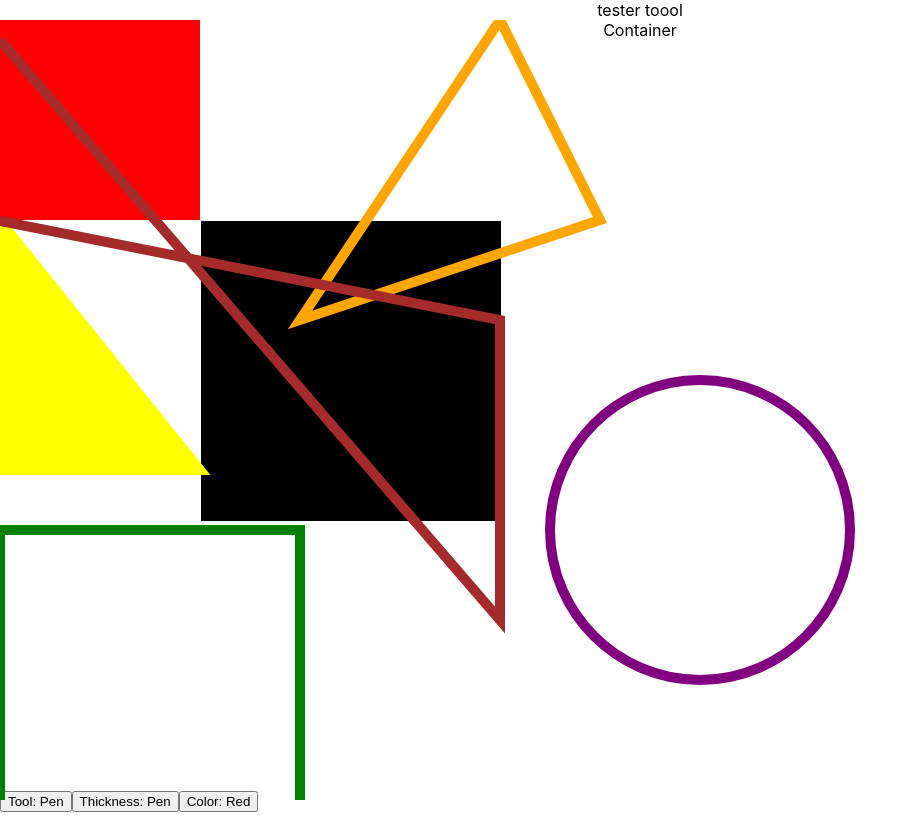
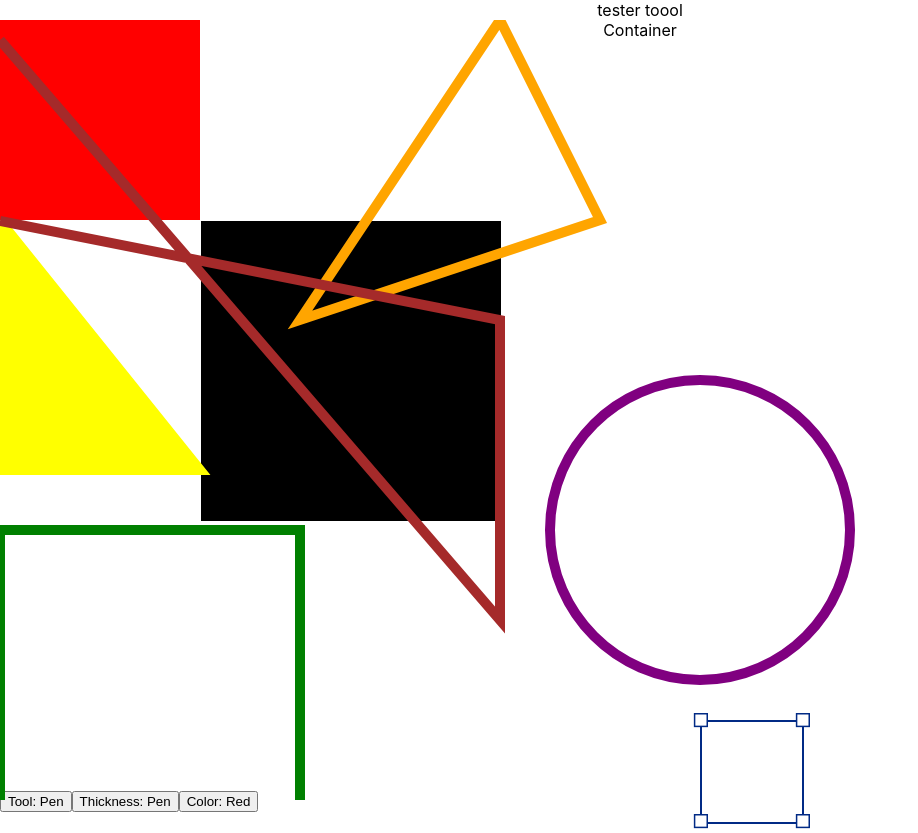
Before and after one commit to ivanbrunogaston23gmailcom/drawingTools, a React (Create React App) app: page / in a window 1280 px wide. Shown: the whole page, without its empty margins (0-918 px from the left). Before the commit the page ends 812 px from the top, so only its background shows below. Built offline with nearby package versions, Linux system fonts and the light colour scheme.

Commit message:
targeting optics

```diff
--- /dev/null
+++ b/src/DrawingTool/DrawingToolDrawingTarget/index.jsx
@@ -0,0 +1,40 @@
+import HandlePointSquare from "../assets/HandlePointSquare";
+import React from "react";
+
+
+
+
+const DrawningToolDrawingTarget = ({
+    selectedDrawingId,
+    interactionInteractionCallBack,
+    sideInteractionCallBack,
+    height,
+    width
+}) => {
+    const internalHeight = (isNaN(height)) ? 100 : height;
+    const internalWidth = (isNaN(width)) ? 100 : width;
+    const handleConerClick = (e) => {
+
+    }
+
+    return(
+        <div style={{width: internalWidth, height: internalHeight, border: "2px solid #012A85", position: "absolute", top: 700, left: 700}}>
+            <div style={{position: "absolute", top: -10, left: -9}}>
+                <HandlePointSquare/>
+            </div>
+            <div style={{position: "absolute", top: -10, left: internalWidth-7}}>
+                <HandlePointSquare/>
+            </div>
+            <div style={{position: "absolute", top: internalHeight-9, left: -9}}>
+                <HandlePointSquare/>
+            </div>
+            <div style={{position: "absolute", top: internalHeight-9, left: internalWidth-7}}>
+                <HandlePointSquare/>
+            </div>
+        </div>
+    );
+
+}
+
+
+export default DrawningToolDrawingTarget;
--- a/src/DrawingTool/DrawingToolInteraction/index.jsx
+++ b/src/DrawingTool/DrawingToolInteraction/index.jsx
@@ -1,6 +1,7 @@
 import React from "react";
 import DrawingToolBar from "../DrawingToolBar";
 import './index.css';
+import DrawningToolDrawingTarget from "../DrawingToolDrawingTarget";
 
 
 
@@ -18,6 +19,7 @@ const DrawingToolInteraction = ({
     <>
         <div className ={"react-drawing-tool-interactions"}>
             Container
+            <DrawningToolDrawingTarget/>
         </div>
         {
             internalShowDrawingToolBar && (
--- /dev/null
+++ b/src/DrawingTool/assets/HandlePointSquare.jsx
@@ -0,0 +1,10 @@
+import React from 'react';
+
+const HandlePointSquare = () => {
+    return (
+        <svg width="15" height="15" viewBox="0 0 15 15" fill="none" xmlns="http://www.w3.org/2000/svg">
+            <rect x="1.5957" y="0.75" width="12.6534" height="12.6534" fill="white" stroke="#012A85" stroke-width="1.5"/>
+        </svg>
+    );
+}
+export default HandlePointSquare;
```
